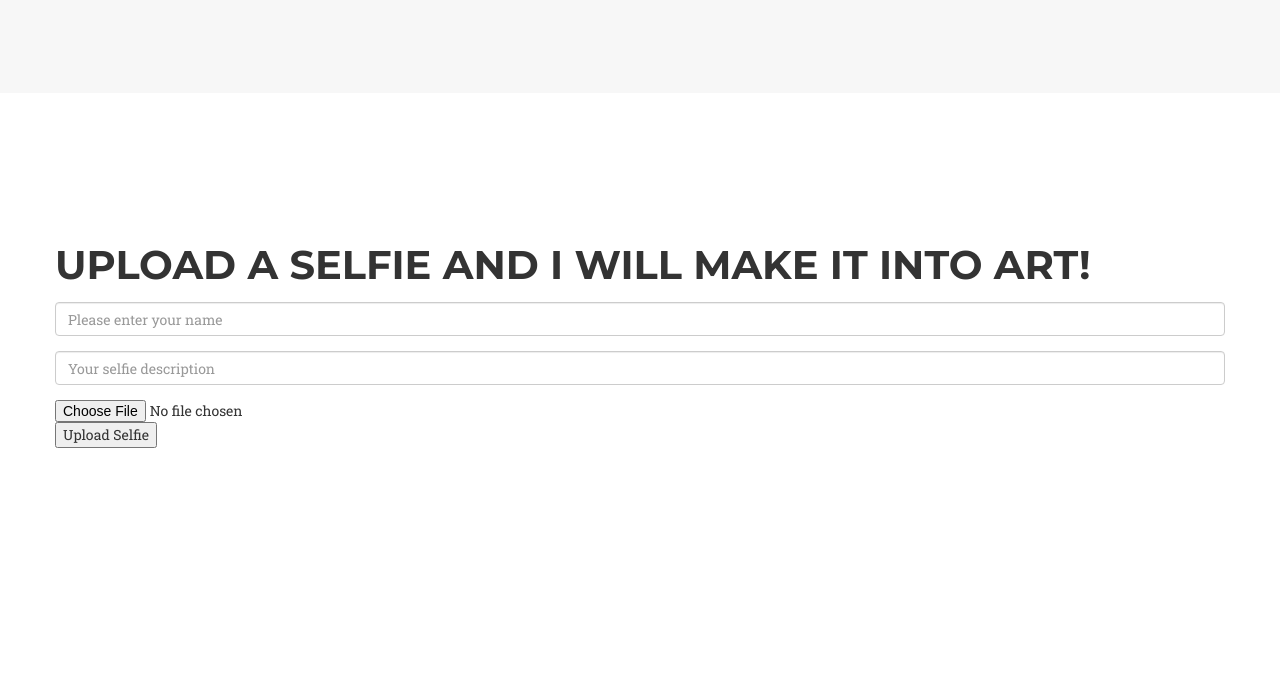
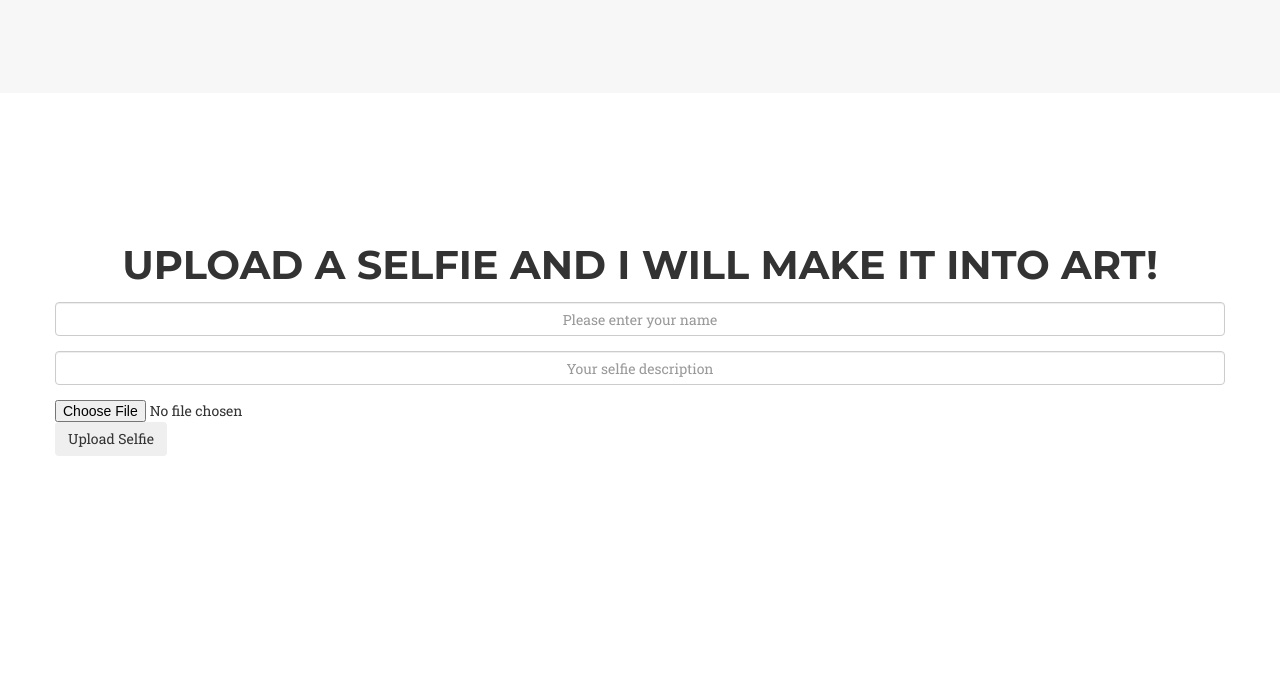
Before and after one commit to dayyaan/Yara-website, a PHP site: page /Yara-website/ in a window 1280 px wide. Shown: the part 2534-3230 px from the top of the page. Run offline with PHP 8.4, Linux system fonts and the light colour scheme; some libraries are stand-ins or nearby versions; some web fonts are replaced.

Commit message:
Centering stuffs

```diff
--- a/index.php
+++ b/index.php
@@ -241,17 +241,17 @@ require_once("connection.php");
       <div class="container">
         <div class="row">
           <form action="selfie.php" method="post" enctype="multipart/form-data">
-              <h2 class="section-heading">Upload a Selfie and I will make it into Art!</h2>
+              <h2 class="section-heading text-center">Upload a Selfie and I will make it into Art!</h2>
               <div class="form-group">
-                  <input type="text" name="name" class="form-control" placeholder="Please enter your name">
+                  <input type="text" name="name" class="form-control text-center" placeholder="Please enter your name">
                   <p class="help-block text-danger"></p>
               </div>
               <div class="form-group">
-                  <input type="text" name="description" class="form-control" placeholder="Your selfie description">
+                  <input type="text" name="description" class="form-control text-center" placeholder="Your selfie description">
                   <p class="help-block text-danger"></p>
               </div>
               <input type="file" name="fileToUpload" id="fileToUpload">
-              <input type="submit" value="Upload Selfie" name="selfie_submit">
+              <input type="submit" value="Upload Selfie" name="selfie_submit" class="btn">
           </form>
         </div>
         <div id="selfie_errors">
```
